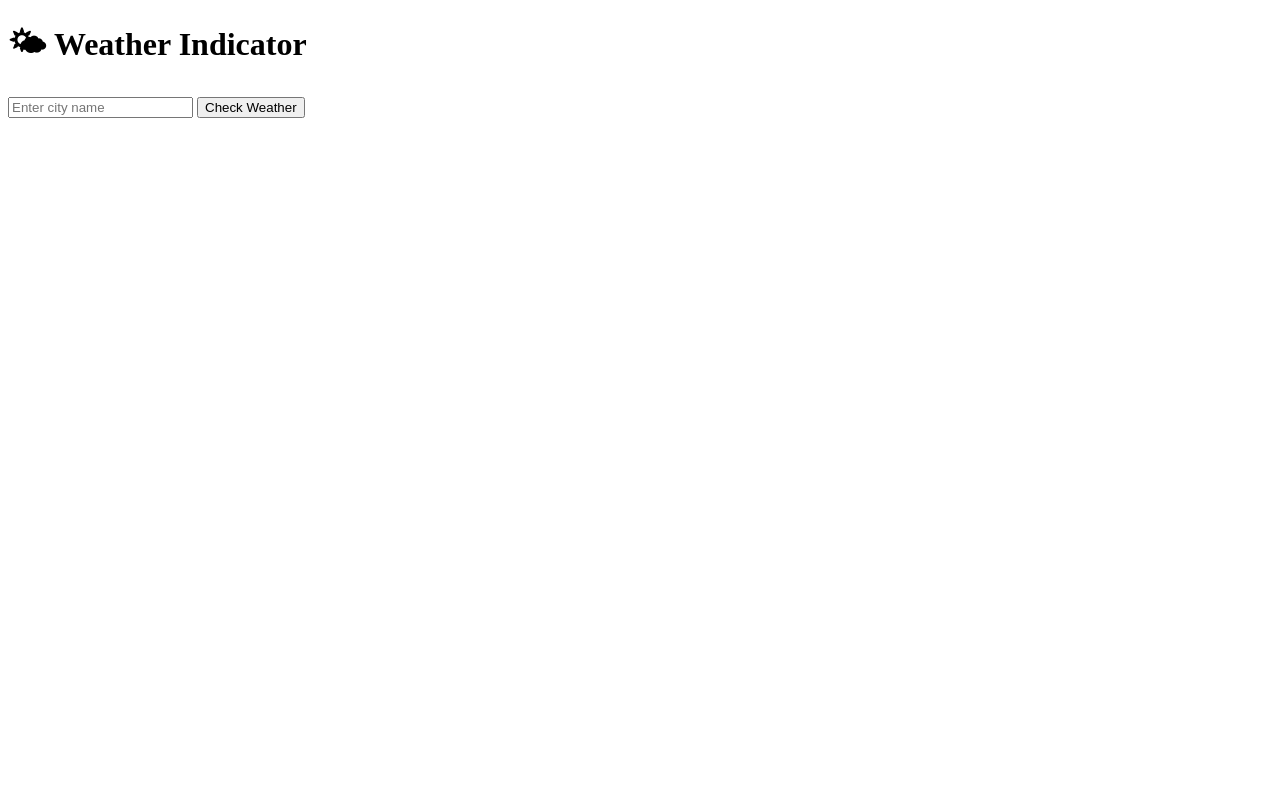
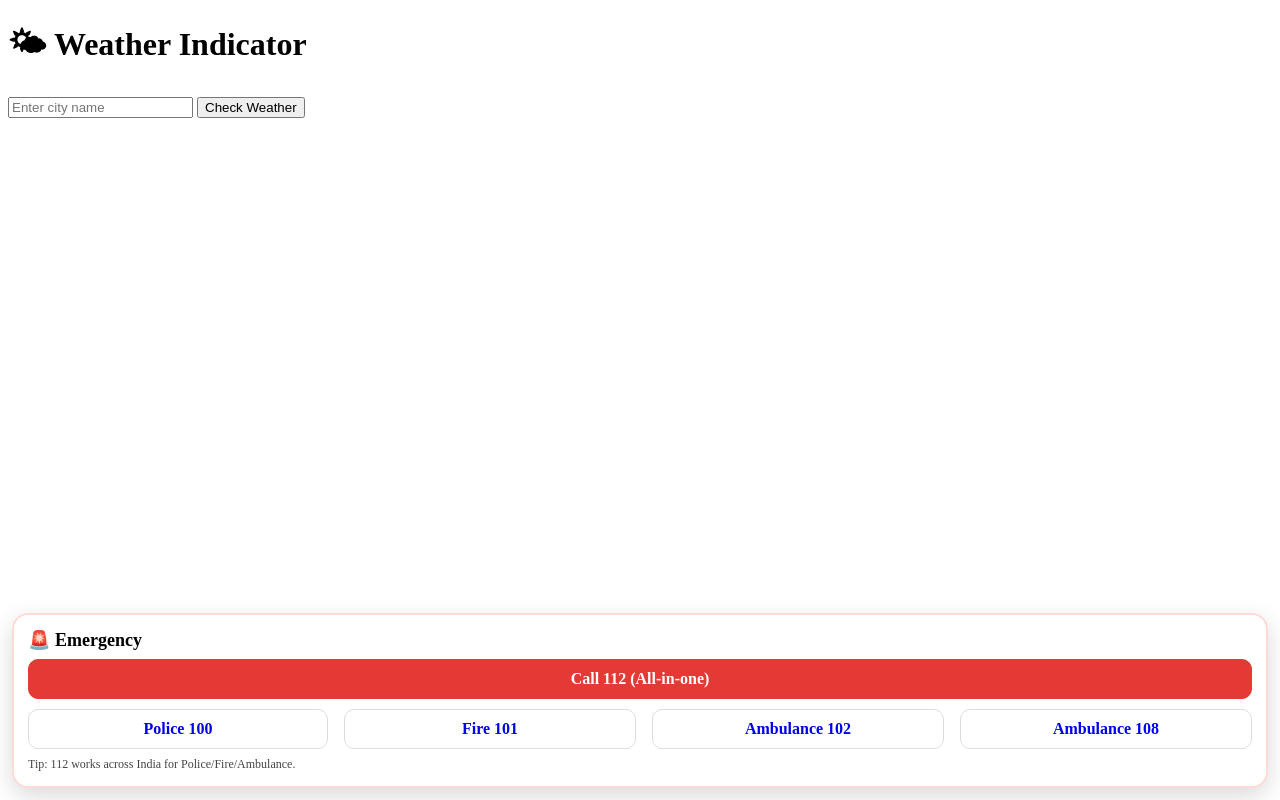
Before and after one commit to sahiljot859/sahiljot859.github.io, a plain HTML site: page index.html in a window 1280 px wide. Drawn offline with Linux system fonts and the light colour scheme.

Commit message:
Update index.html

```diff
--- a/index.html
+++ b/index.html
@@ -34,3 +34,35 @@
   </script>
 </body>
 </html>
+<!-- Emergency Call Bar -->
+<div class="emergency-wrap">
+  <div class="emergency-card">
+    <h2>🚨 Emergency</h2>
+    <a class="btn btn-primary" href="tel:112" aria-label="Call 112">Call 112 (All-in-one)</a>
+
+    <div class="btn-grid">
+      <a class="btn" href="tel:100" aria-label="Call Police 100">Police 100</a>
+      <a class="btn" href="tel:101" aria-label="Call Fire 101">Fire 101</a>
+      <a class="btn" href="tel:102" aria-label="Call Ambulance 102">Ambulance 102</a>
+      <a class="btn" href="tel:108" aria-label="Call Ambulance 108">Ambulance 108</a>
+    </div>
+
+    <p class="note">Tip: 112 works across India for Police/Fire/Ambulance.</p>
+  </div>
+        </div>
+        <style>
+  .emergency-wrap { position: fixed; bottom: 12px; left: 12px; right: 12px; z-index: 9999; }
+  .emergency-card {
+    background: #fff; border-radius: 16px; padding: 14px;
+    box-shadow: 0 8px 24px rgba(0,0,0,.15); border: 2px solid #ffdad6;
+  }
+  .emergency-card h2 { margin: 0 0 8px 0; font-size: 18px; }
+  .btn { display: inline-block; text-align: center; padding: 10px 12px; border-radius: 10px; border: 1px solid #ddd; text-decoration: none; font-weight: 600; }
+  .btn + .btn { margin-left: 8px; }
+  .btn-primary { background: #e53935; color: #fff; border-color: #e53935; display: block; margin-bottom: 10px; }
+  .btn-primary:active, .btn:active { transform: scale(0.98); }
+  .btn-grid { display: grid; grid-template-columns: repeat(4, 1fr); gap: 8px; }
+  .note { margin: 8px 0 0 0; font-size: 12px; color: #444; }
+  /* Small screens */
+  @media (max-width: 420px) { .btn-grid { grid-template-columns: repeat(2, 1fr); } }
+        </style>
```
